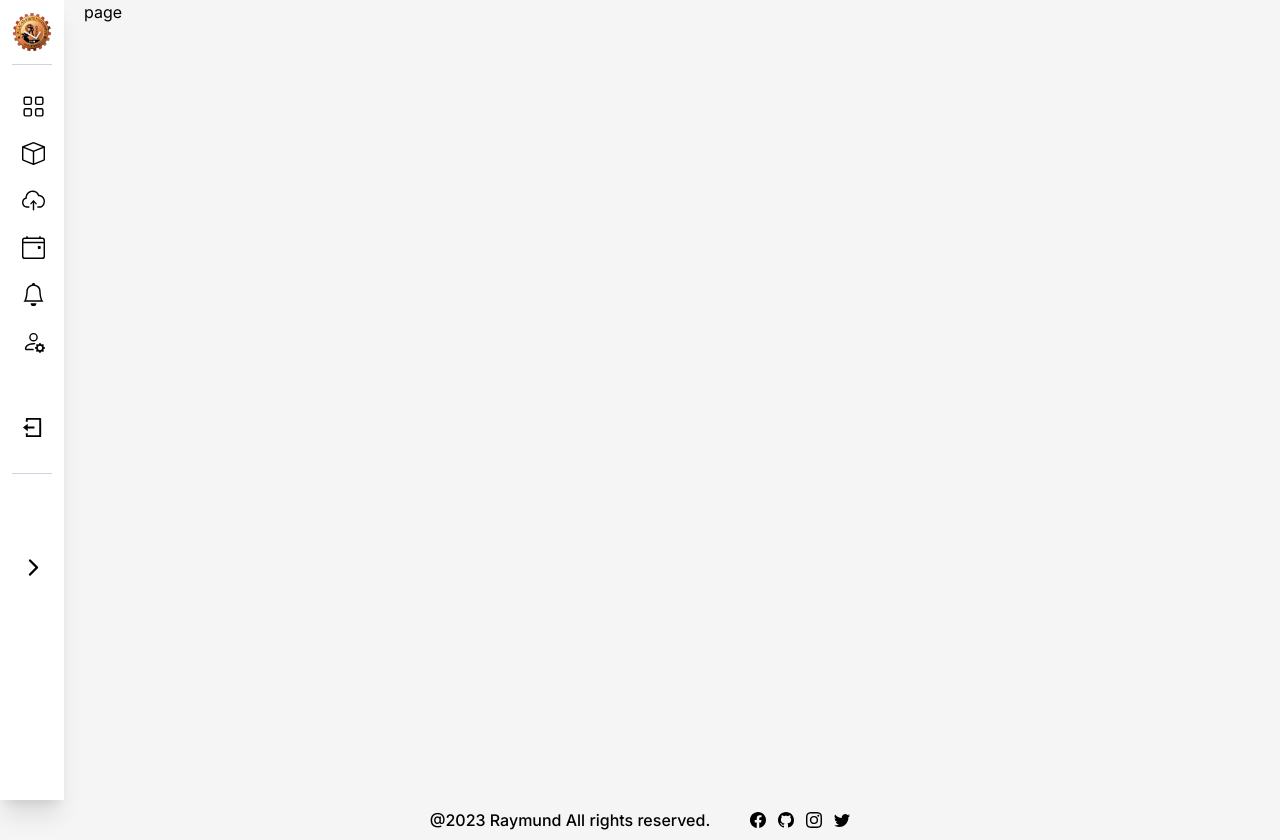
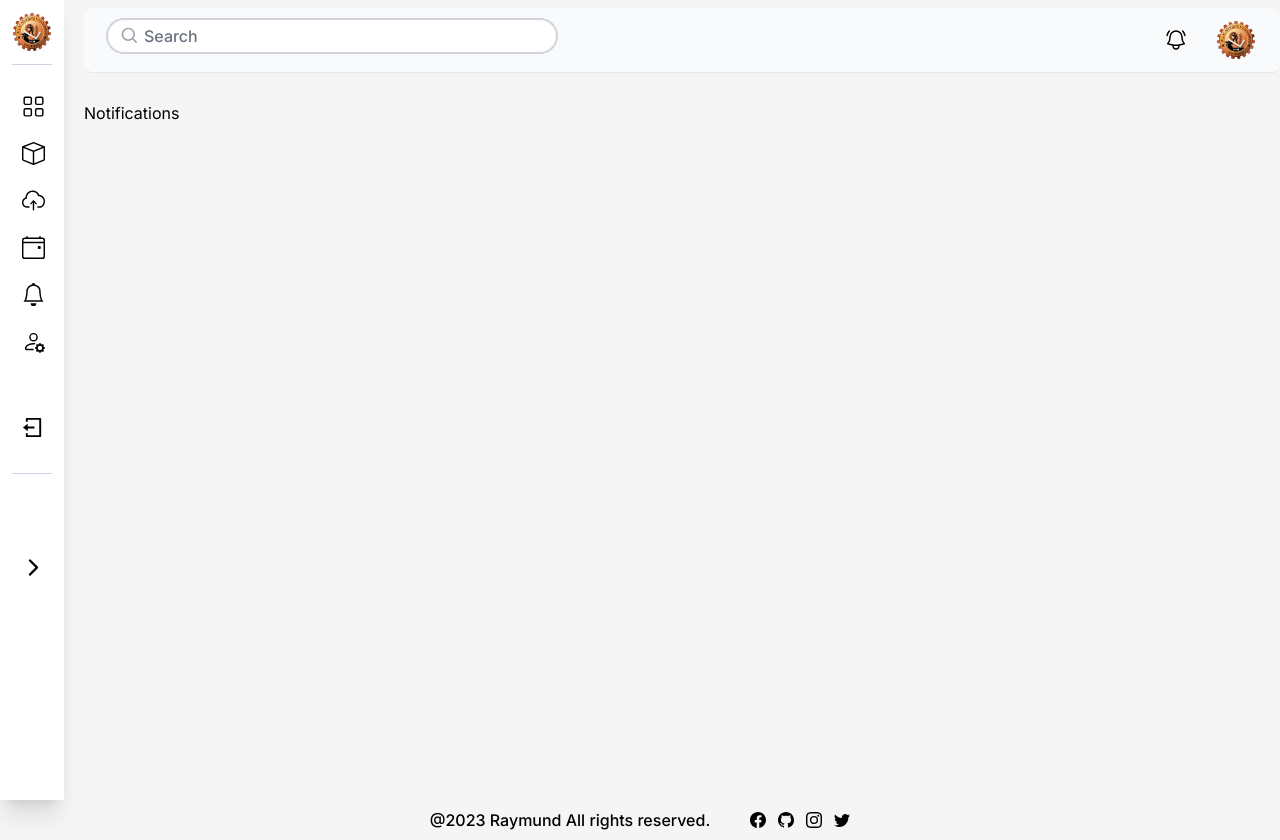
Before and after one commit to Rlapuz/Signatory, a Next.js app: page /notifications in a window 1280 px wide. Built offline with nearby package versions, Linux system fonts and the light colour scheme.

Commit message:
add navbar

```diff
--- a/app/calendar/page.jsx
+++ b/app/calendar/page.jsx
@@ -1,10 +1,10 @@
-'use client'
+// 'use client'
 
 import Navbar from 'app/components/navbar/Navbar';
-import FullCalendar from '@fullcalendar/react';
-import dayGridPlugin from '@fullcalendar/daygrid';
-import timeGridPlugin from '@fullcalendar/timegrid';
-import interactionPlugin from '@fullcalendar/interaction';
+// import FullCalendar from '@fullcalendar/react';
+// import dayGridPlugin from '@fullcalendar/daygrid';
+// import timeGridPlugin from '@fullcalendar/timegrid';
+// import interactionPlugin from '@fullcalendar/interaction';
 
 export const metadata = {
   title: 'Raymund | Calendar',
@@ -14,7 +14,11 @@ const page = () => {
     <>
       <div className='w-full flex flex-col gap-7'>
         <Navbar />
-          <main className="w-full h-4/5">
+
+          <main>
+              Calendar
+          </main>
+          {/* <main className="w-full h-4/5">
             <FullCalendar
               plugins={[dayGridPlugin, timeGridPlugin, interactionPlugin]}
               initialView="dayGridMonth"
@@ -26,7 +30,7 @@ const page = () => {
               height="80%"
               themeSystem="tailwind"
             />
-          </main>
+          </main> */}
       </div>
     </>
 
--- a/app/notifications/page.jsx
+++ b/app/notifications/page.jsx
@@ -1,12 +1,19 @@
-import React from 'react'
+import Navbar from "../components/navbar/Navbar";
 
 export const metadata = {
   title: 'Raymund | Notifications',
 };
 const page = () => {
   return (
-    <div>page</div>
-  )
+    <>
+      <div className='w-full flex flex-col gap-7'>
+        <Navbar />
+        <main className=''>
+          <h1>Notifications</h1>
+        </main>
+      </div>
+    </>
+  );
 }
 
 export default page
--- a/app/profile/page.jsx
+++ b/app/profile/page.jsx
@@ -1,11 +1,18 @@
-import React from 'react'
+import Navbar from "../components/navbar/Navbar";
 
 export const metadata = {
   title: 'Raymund | Profile',
 };
 const page = () => {
   return (
-    <div>page</div>
+    <>
+      <div className='w-full flex flex-col gap-7'>
+        <Navbar />
+        <main className=''>
+          <h1>Profile</h1>
+        </main>
+      </div>
+    </>
   )
 }
 
--- a/app/upload/page.jsx
+++ b/app/upload/page.jsx
@@ -1,4 +1,4 @@
-import React from 'react'
+import Navbar from "../components/navbar/Navbar";
 
 
 export const metadata = {
@@ -6,7 +6,14 @@ export const metadata = {
 };
 const page = () => {
   return (
-    <div>Upload</div>
+    <>
+      <div className='w-full flex flex-col gap-7'>
+        <Navbar />
+        <main className=''>
+          <h1>Upload</h1>
+        </main>
+      </div>
+    </>
   )
 }
 
--- a/app/view-files/page.jsx
+++ b/app/view-files/page.jsx
@@ -1,11 +1,18 @@
-import React from 'react'
+import Navbar from "../components/navbar/Navbar";
 
 export const metadata = {
   title: 'Raymund | View Files',
 };
 const page = () => {
   return (
-    <div>View Files</div>
+    <>
+      <div className='w-full flex flex-col gap-7'>
+        <Navbar />
+        <main className=''>
+          <h1>View Files</h1>
+        </main>
+      </div>
+    </>
   )
 }
 
```
